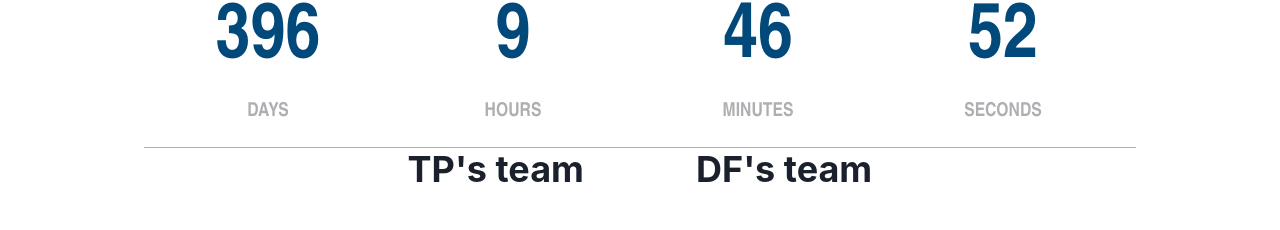
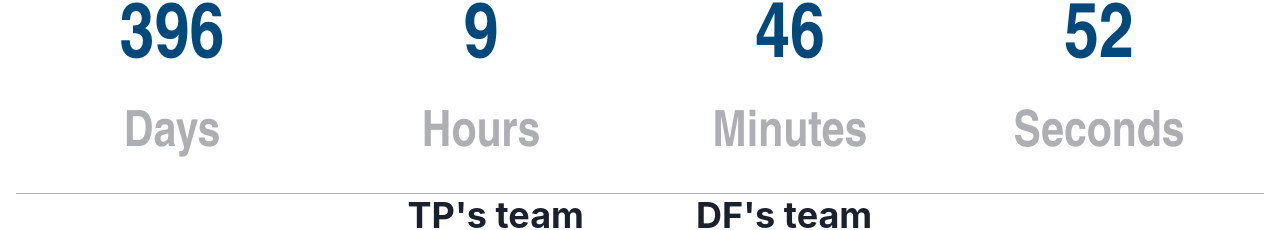
Before and after one commit to lamkn06/todos, a React (Create React App) app: page / in a window 1280 px wide. Shown: the part 413-643 px from the top of the page. Built offline with nearby package versions, Linux system fonts and the light colour scheme.

Commit message:
fix: style

```diff
--- a/src/index.css
+++ b/src/index.css
@@ -1,4 +1,4 @@
-/*
+
 body {
   margin: 0;
   font-family: -apple-system, BlinkMacSystemFont, 'Segoe UI', 'Roboto', 'Oxygen',
@@ -6,7 +6,8 @@ body {
     sans-serif;
   -webkit-font-smoothing: antialiased;
   -moz-osx-font-smoothing: grayscale;
-} */
+
+}
 
 code {
   font-family: source-code-pro, Menlo, Monaco, Consolas, 'Courier New',
--- a/src/pages/index.tsx
+++ b/src/pages/index.tsx
@@ -30,7 +30,7 @@ const MainPage = () => {
         </Box>
       </VStack>
       <Container
-        maxW={"1024px"}
+        maxW={"1280px"}
         display="flex"
         justifyContent={"center"}
         flexDirection={"column"}
@@ -52,7 +52,9 @@ const MainPage = () => {
                         {days}
                       </Text>
                     </div>
-                    <div className="label">Days</div>
+                    <Text fontSize="50px" color="#adafb2">
+                      Days
+                    </Text>
                   </li>
                   <li id="hours">
                     <div className="number">
@@ -63,7 +65,10 @@ const MainPage = () => {
                         {hours}
                       </Text>
                     </div>
-                    <div className="label">Hours</div>
+
+                    <Text fontSize="50px" color="#adafb2">
+                      Hours
+                    </Text>
                   </li>
                   <li id="minutes">
                     <div className="number">
@@ -74,7 +79,9 @@ const MainPage = () => {
                         {minutes}
                       </Text>
                     </div>
-                    <div className="label">Minutes</div>
+                    <Text fontSize="50px" color="#adafb2">
+                      Minutes
+                    </Text>
                   </li>
                   <li id="seconds">
                     <div className="number">
@@ -85,7 +92,9 @@ const MainPage = () => {
                         {seconds}
                       </Text>
                     </div>
-                    <div className="label">Seconds</div>
+                    <Text fontSize="50px" color="#adafb2">
+                      Seconds
+                    </Text>
                   </li>
                 </ul>
               </>
```
